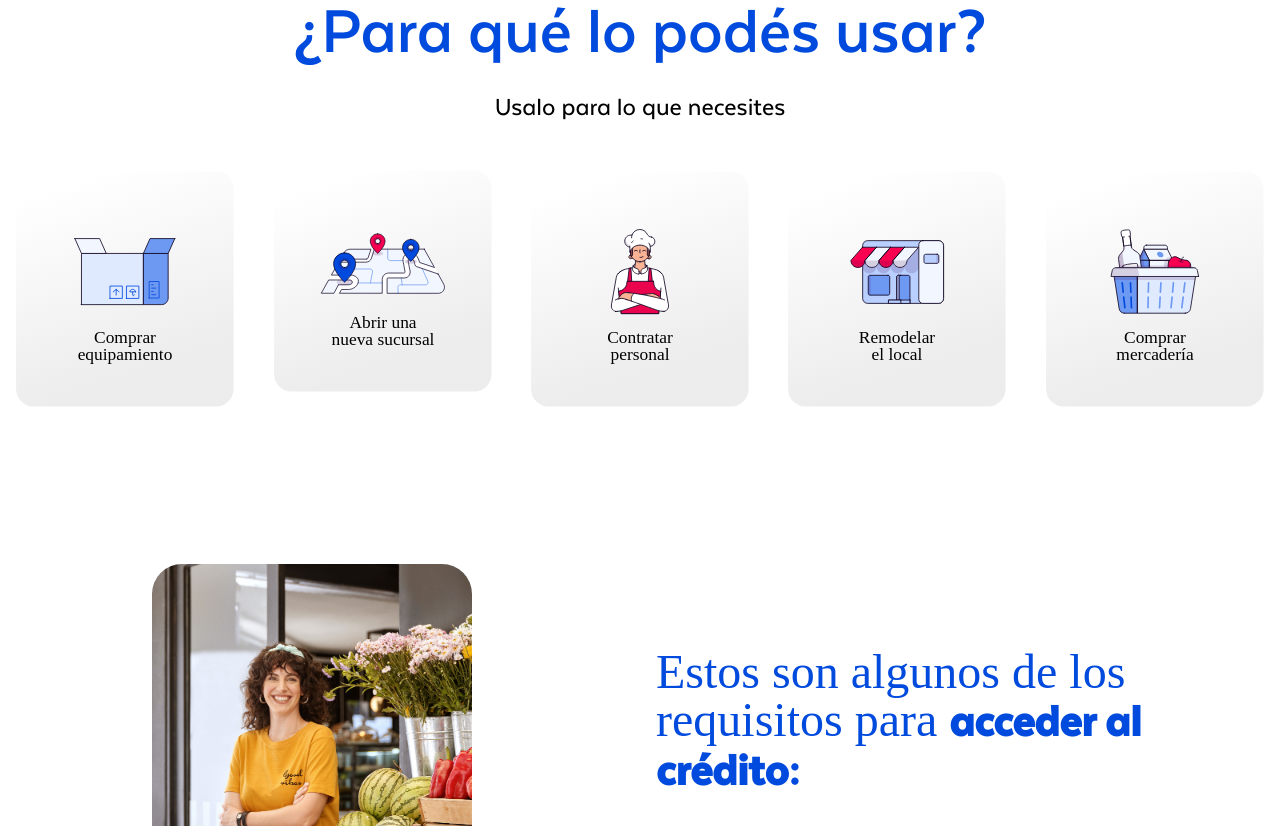
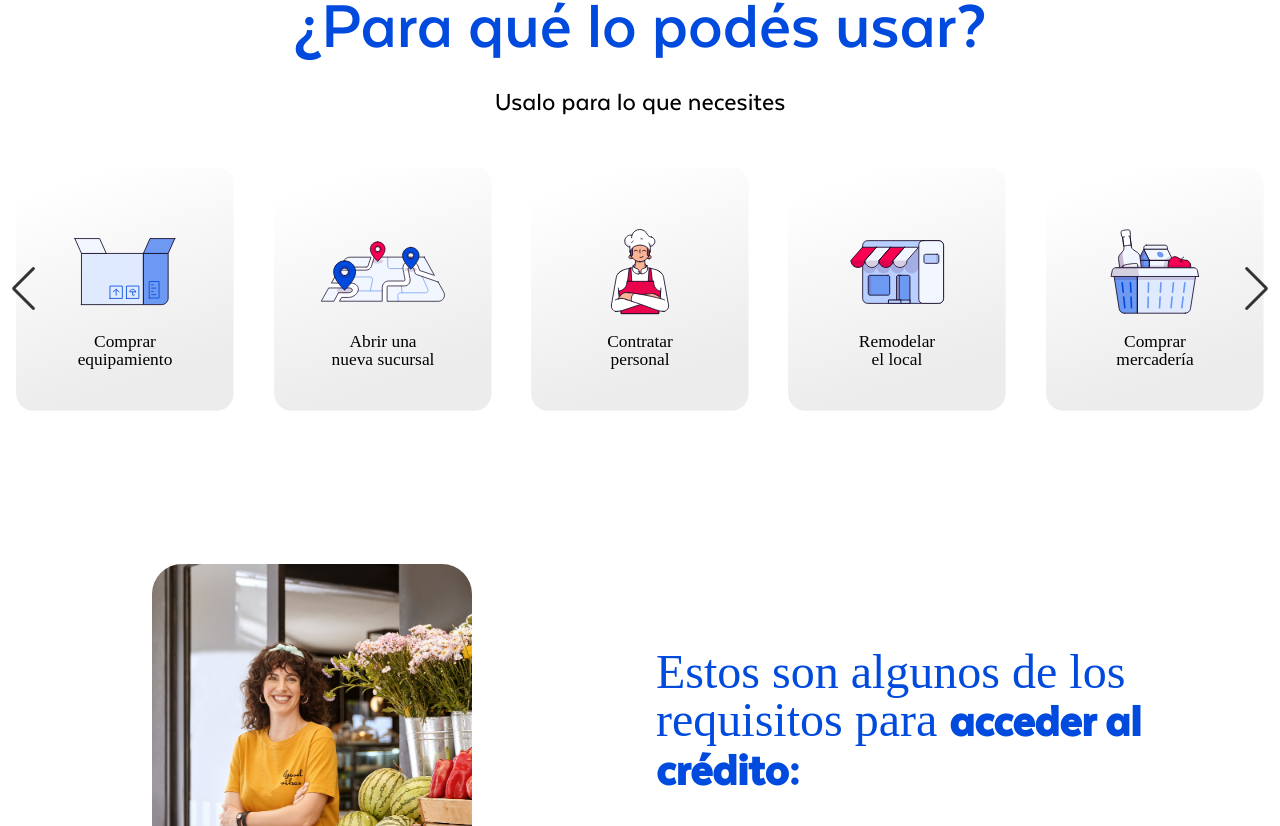
Before and after one commit to LanzallamasX/peya-creditos, a Next.js app: page / in a window 1280 px wide. Shown: the part 1934-2760 px from the top of the page. Built offline with nearby package versions, Linux system fonts and the light colour scheme; no server answers; the database is empty; a web font is replaced by a local one.

Commit message:
update carousel

```diff
--- a/components/CarouselSwiper/CarouselSwiper.jsx
+++ b/components/CarouselSwiper/CarouselSwiper.jsx
@@ -57,8 +57,7 @@ const CarouselSwiper = () => {
       <div>
         <h2>¿Para qué lo podés usar?</h2>
         <p>Usalo para lo que necesites</p>
-        <SliderComponent amount={amount} paginationBoolean={false} loopBoolean={true}
-
+        <SliderComponent amount={amount} paginationBoolean={false} loopBoolean={true} navigation={true}
                         onSwiper={(swiper) => {
                           // Configura el manejador de eventos de swiper
                           swiper.on('slideChange', handleSwipeAction);
@@ -70,7 +69,7 @@ const CarouselSwiper = () => {
                   <span>Remodelar <br /> el local</span>
                 </div>
               </SwiperSlide>
-              <SwiperSlide>
+              <SwiperSlide >
                 <div className={styles.wrapImgSlider}>
                   <img src="/images/icoCarousel/ico-mercaderia.svg" alt="Uso: Comprar mercadería" />
                   <span>Comprar <br />mercadería</span>
--- a/components/CarouselSwiper/CarouselSwiper.module.scss
+++ b/components/CarouselSwiper/CarouselSwiper.module.scss
@@ -38,6 +38,7 @@
   transform: scale(0.87); transition: all 300ms ease-in;
   font-size: 1.25rem;
   line-height: 1;
+  height: 280px;
 }
 
 .wrapImgSlider img{
@@ -61,4 +62,7 @@
       padding-bottom: 2rem;
     }
   }
+
+
+
 }
--- a/components/SliderComponent/SliderComponent.jsx
+++ b/components/SliderComponent/SliderComponent.jsx
@@ -1,22 +1,20 @@
 import { Swiper } from "swiper/react";
-import { Pagination, Autoplay } from "swiper";
+import { Pagination, Autoplay, Navigation } from "swiper";
 import "swiper/css";
 import "swiper/css/pagination";
+import "swiper/css/navigation";
 
 
-
-
-
-const SliderComponent = ({ children, id, amount, loopBoolean, paginationBoolean, position }) => {
-
-
+const SliderComponent = ({ children, id, amount, loopBoolean, paginationBoolean, position, navigation }) => {
 
   return (
     <Swiper
       slidesPerView={amount}
       direction={position}
       pagination={paginationBoolean}
-      modules={[Pagination, Autoplay]}
+
+      modules={[Pagination, Autoplay, Navigation]}
+      navigation = {navigation}
       spaceBetween={7}
       autoplay={{
         delay: 4000,
@@ -24,6 +22,9 @@ const SliderComponent = ({ children, id, amount, loopBoolean, paginationBoolean,
       }}
       loop={loopBoolean}
       id={id}
+
+
+
     >
       {children}
 
--- a/components/SliderComponent/SliderComponent.module.scss
+++ b/components/SliderComponent/SliderComponent.module.scss
@@ -1,6 +1,8 @@
 .swiper {
     width: 100%;
     height: 100%;
+
+
 }
 
 .swiper-slide {
@@ -21,7 +23,10 @@
     -ms-flex-align: center;
     -webkit-align-items: center;
     align-items: center;
+
 }
+
+
 
 .swiper-slide img {
     display: block;
--- a/styles/globals.scss
+++ b/styles/globals.scss
@@ -106,3 +106,15 @@ body {
   margin: auto;
   transform: translateX(-50%);
 }
+
+
+
+.swiper-button-prev {
+  color: #333333 !important;
+  top: 50% !important;
+}
+
+.swiper-button-next {
+  color: #333333 !important;
+  top: 50% !important;
+}
```
